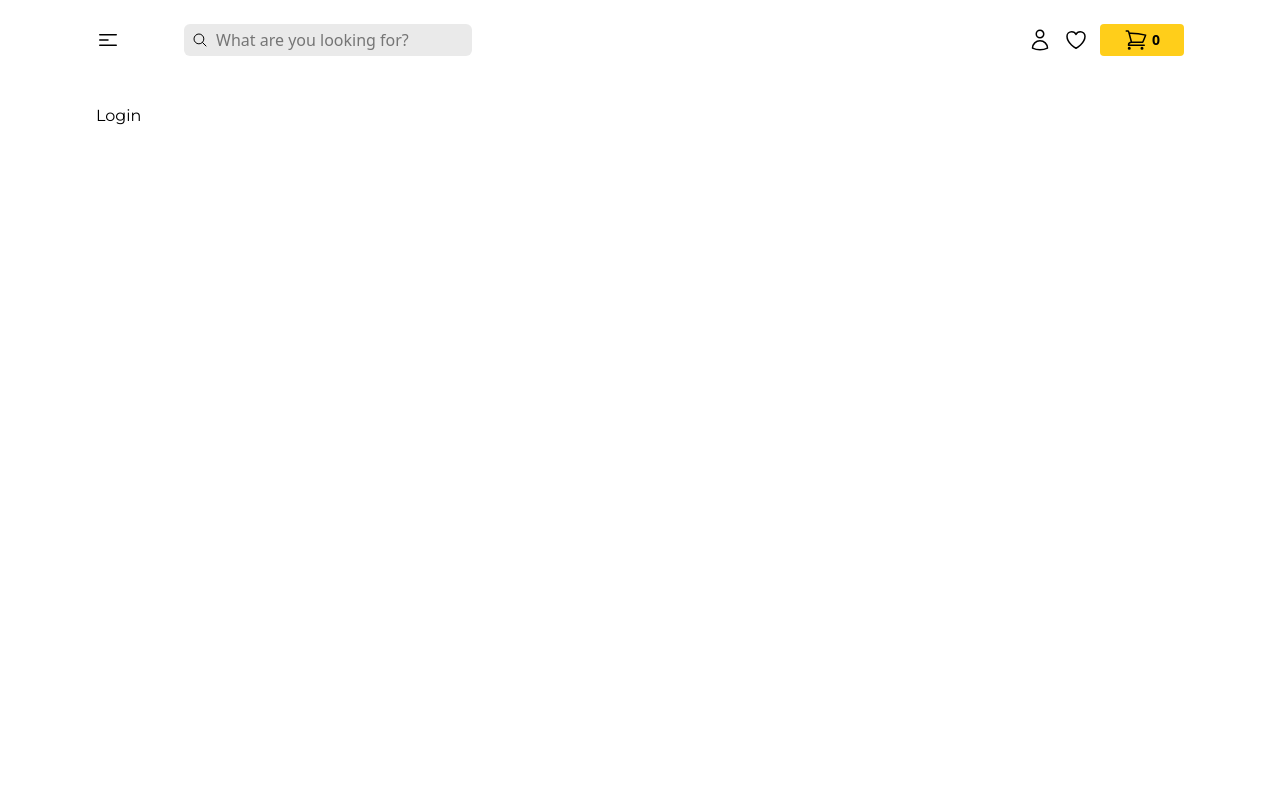
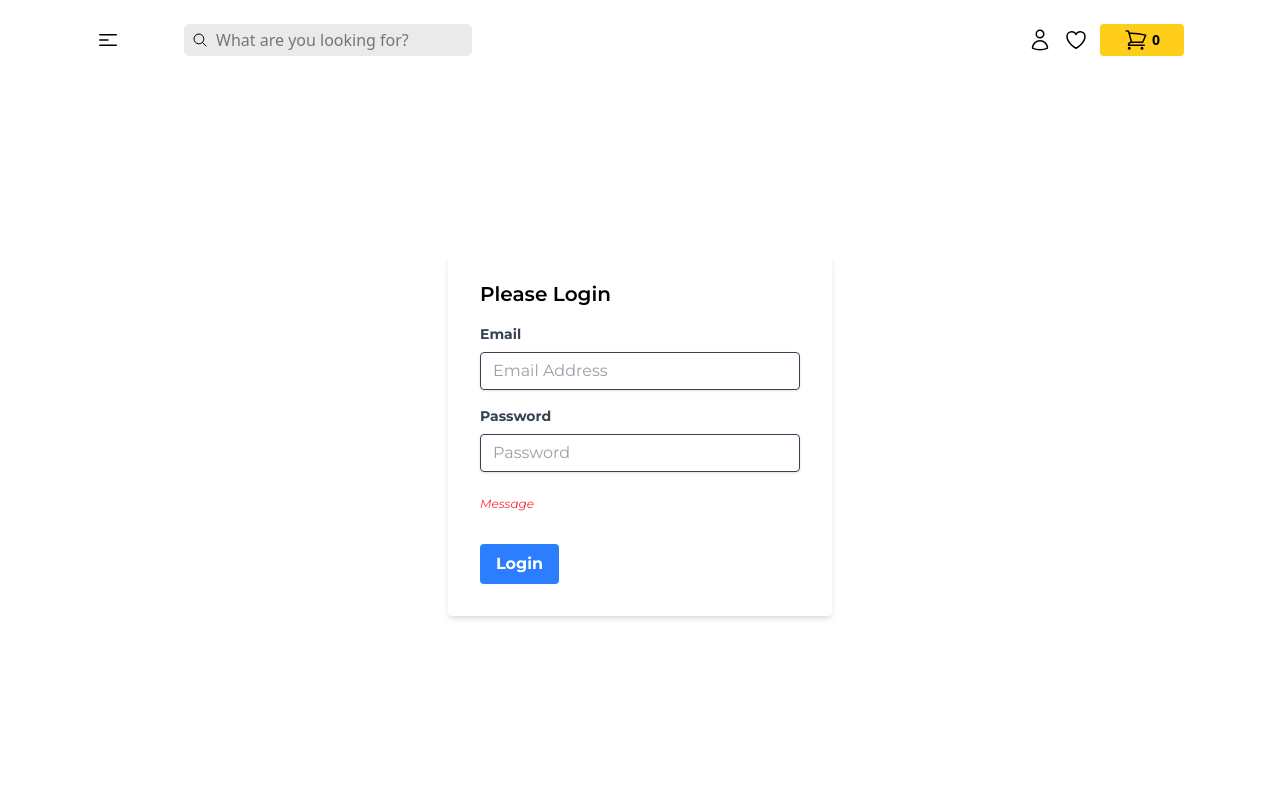
Before and after one commit to DaliborStoyanchov/mern, a React (Vite) app in the folder book-store-app/frontend/: page /login in a window 1280 px wide. Shown: the top 800 px of the page. Built offline with nearby package versions, Linux system fonts and the light colour scheme.

Commit message:
feat: add form to login page

```diff
--- a/book-store-app/frontend/src/components/Login/Login.tsx
+++ b/book-store-app/frontend/src/components/Login/Login.tsx
@@ -1,5 +1,50 @@
 const Login = () => {
-  return <div>Login</div>;
+  return (
+    <div className="h-[calc(100vh-120px)] flex justify-center items-center">
+      <div className="w-full max-w-sm mx-auto bg-white shadow-md rounded px-8 pt-6 pb-8 mb-4">
+        <h2 className="text-xl font-semibold mb-4">Please Login</h2>
+        <form>
+          <div className="mb-4">
+            <label
+              className="block text-gray-700 text-sm font-bold mb-2"
+              htmlFor="username"
+            >
+              Email
+            </label>
+            <input
+              className="shadow appearance-none border rounded w-full py-2 px-3 text-gray-700 leading-tight focus:outline-none focus:shadow-outline"
+              id="email"
+              type="email"
+              placeholder="Email Address"
+            />
+          </div>
+          <div className="mb-6">
+            <label
+              className="block text-gray-700 text-sm font-bold mb-2"
+              htmlFor="password"
+            >
+              Password
+            </label>
+            <input
+              className="shadow appearance-none border rounded w-full py-2 px-3 text-gray-700 leading-tight focus:outline-none focus:shadow-outline"
+              id="password"
+              type="password"
+              placeholder="Password"
+            />
+          </div>
+          <p className="text-red-500 text-xs italic mb-8">Message</p>
+          <div className="flex flex-wrap space-y-2.5 items-center justify-between">
+            <button
+              className="bg-blue-500 hover:bg-blue-700 text-white font-bold py-2 px-4 rounded focus:outline-none focus:shadow-outline"
+              type="submit"
+            >
+              Login
+            </button>
+          </div>
+        </form>
+      </div>
+    </div>
+  );
 };
 
 export default Login;
```
